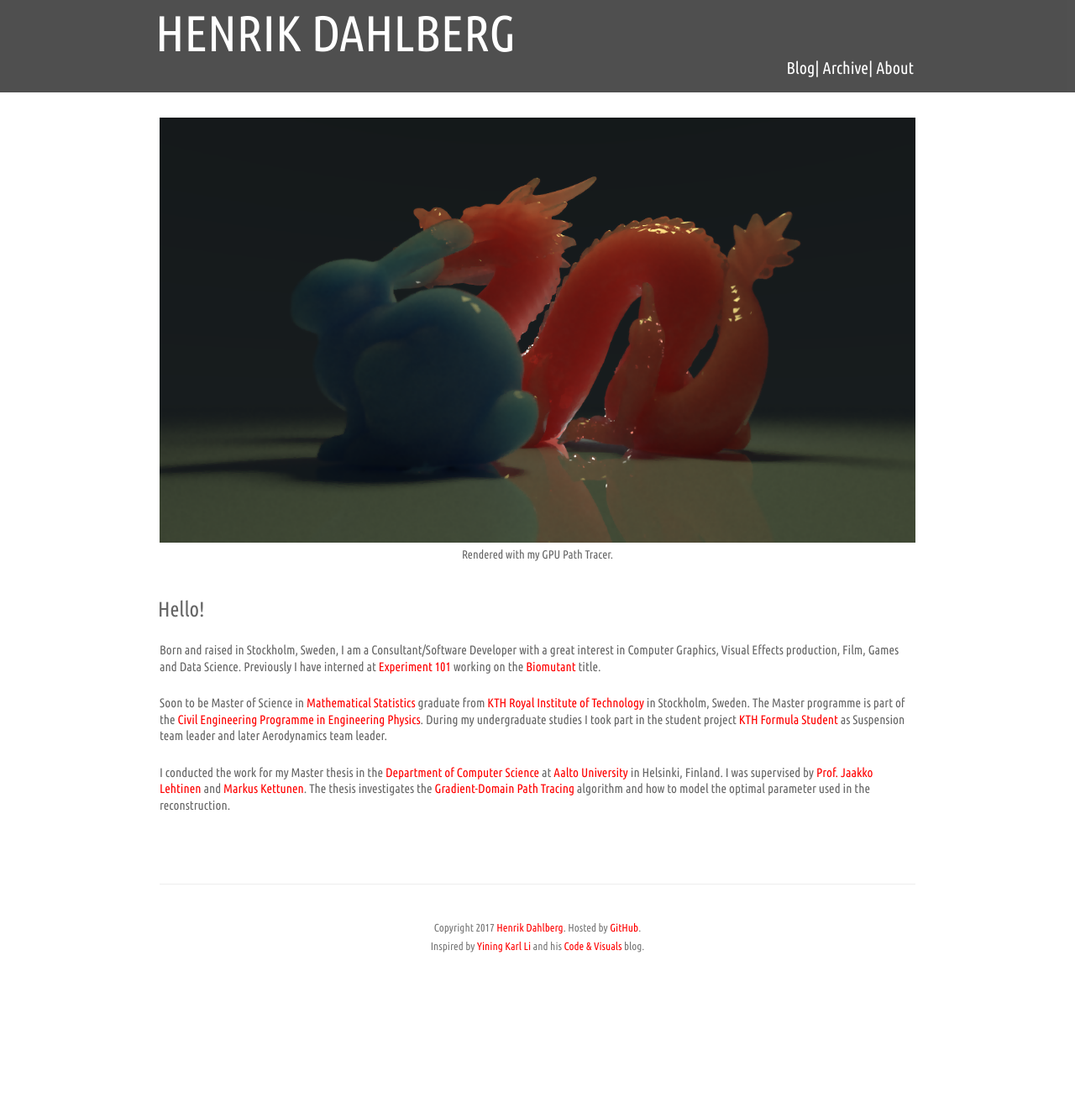
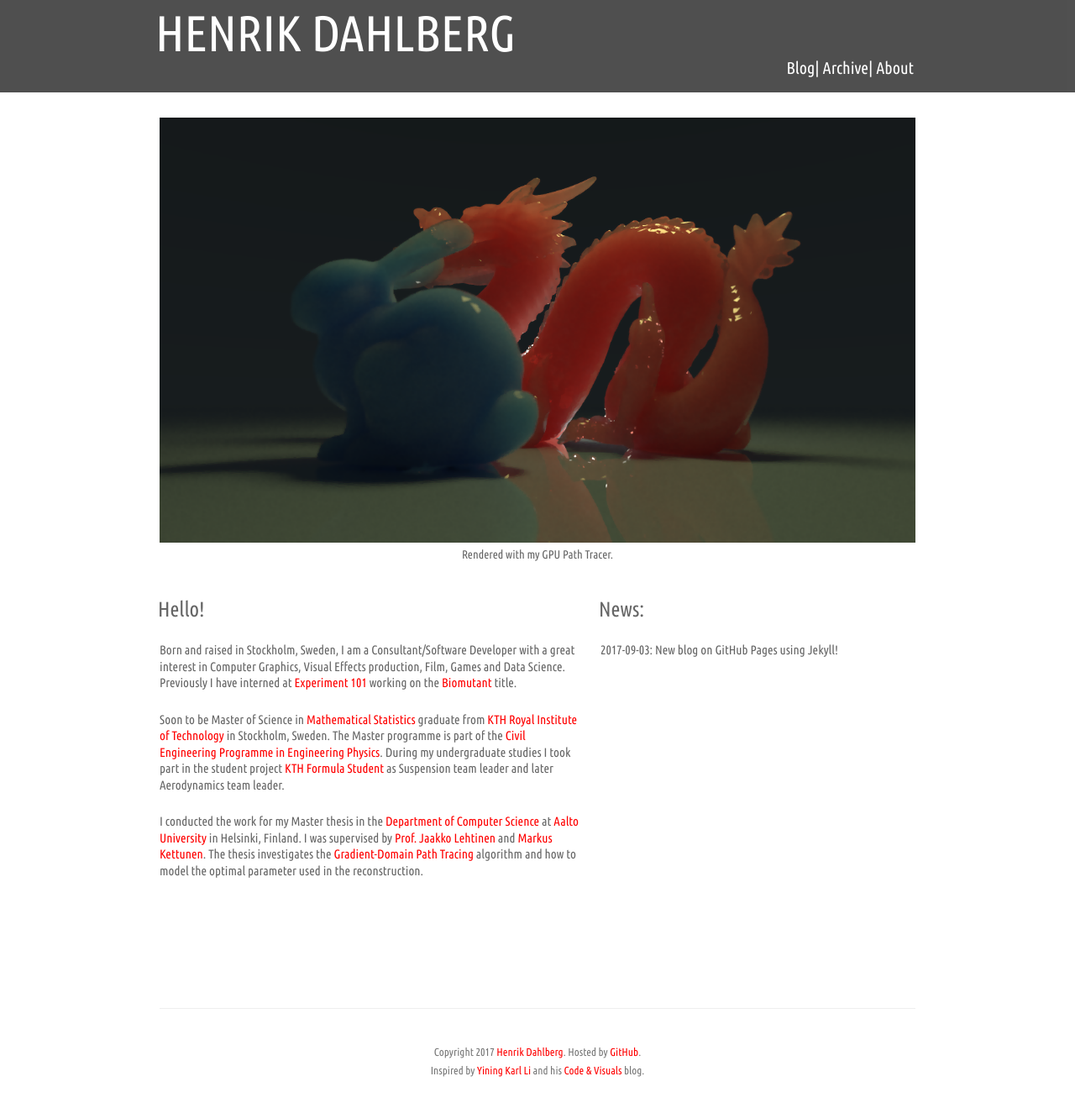
Before and after one commit to henrikdahlberg/henrikdahlberg.github.io, a Jekyll site: the page built from index.html, in a window 1280 px wide. Shown: the whole page at 84% size. Built offline with Jekyll 4.4.1, drawn with Linux system fonts in a browser that asks for light colours; some web fonts are replaced; before the commit the page ends 1177 px from its top, so only the background shows below that.

Commit message:
Add News-section to frontpage.

```diff
--- a/assets/css/style.css
+++ b/assets/css/style.css
@@ -517,6 +517,25 @@ main.content {
 }
 
 /* For main page and about page */
+
+div.frontpagerow {
+    float:left;
+    margin-bottom: 50px;
+}
+
+div.frontpageleftbar {
+    float:left;
+    text-align: left ;
+    width:500px;
+}
+
+div.frontpagerightbar {
+    float:right;
+    width:375px;
+    margin-left: 25px;
+}
+
+
 .textfield {
     position: relative;
     width:80%;
@@ -584,7 +603,7 @@ main.content {
     position: relative;
     margin: 2rem 0 0 0;
     padding: 4rem 0 0 0;
-    border-top: #EEEEEE 1px solid;
+    /*border-top: #EEEEEE 1px solid;*/
 }
 
 .textfield-footer h4 {
@@ -624,6 +643,15 @@ main.content {
 .textfield-footer .share a:hover {
     color: #50585D;
     text-decoration: none;
+}
+
+.unselectable {
+    -webkit-touch-callout: none;
+    -webkit-user-select: none;
+    -khtml-user-select: none;
+    -moz-user-select: none;
+    -ms-user-select: none;
+    user-select: none;
 }
 
 
--- a/index.html
+++ b/index.html
@@ -19,13 +19,31 @@ page-template: home-template
 	<div align="center"
 		<p><img src="/assets/dragonbunny.png" width="900" height="506"><div class="caption">Rendered with my GPU Path Tracer.</div>
 	</div>
+
 	<article class="textfield">
+		<section class="textfield-content">
+			<div class = "frontpagerow">
+                <div class="frontpageleftbar">
                     <h2 class="textfield-title">Hello!</h2>
-      </header>
-      <section class="textfield-content">
+					<section class="post-content">
 						<p>Born and raised in Stockholm, Sweden, I am a Consultant/Software Developer with a great interest in Computer Graphics, Visual Effects production, Film, Games and Data Science. Previously I have interned at <a href="http://experiment101.com/">Experiment 101</a> working on the <a href="http://biomutant.com/">Biomutant</a> title.</p>
 						<p>Soon to be Master of Science in <a href="https://www.kth.se/en/studies/master/applied-and-computational-mathematics/">Mathematical Statistics</a> graduate from <a href="http://www.kth.se/">KTH Royal Institute of Technology</a> in Stockholm, Sweden. The Master programme is part of the <a href="https://www.kth.se/utbildning/civilingenjor/teknisk-fysik/utbildningsbeskrivning-1.4216">Civil Engineering Programme in Engineering Physics</a>. During my undergraduate studies I took part in the student project <a href="http://www.kthformulastudent.se/">KTH Formula Student</a> as Suspension team leader and later Aerodynamics team leader.</p>
 						<p>I conducted the work for my Master thesis in the <a href="http://cs.aalto.fi/en/">Department of Computer Science</a> at <a href="http://www.aalto.fi/en/">Aalto University</a> in Helsinki, Finland. I was supervised by <a href="https://mediatech.aalto.fi/~jaakko/">Prof. Jaakko Lehtinen</a> and <a href="https://mediatech.aalto.fi/~kettunm2/">Markus Kettunen</a>. The thesis investigates the <a href="https://mediatech.aalto.fi/publications/graphics/GPT/">Gradient-Domain Path Tracing</a> algorithm and how to model the optimal parameter used in the reconstruction.</p>
 					</section>
+                </div>
+                <div class="frontpagerightbar">
+                    <h2 class="textfield-title">News: </h2>
+					<section class="post-content">
+						<p>2017-09-03: New blog on GitHub Pages using Jekyll!</p>
+					</section>
+                </div>
+            </div>
+		</section>
+		<footer class="textfield-footer">
+		<label class="unselectable">&nbsp </label>
+		</footer>
 	</article>
+
+
+
 </main>
```
Lines whose indentation alone changed are shown as unchanged.
